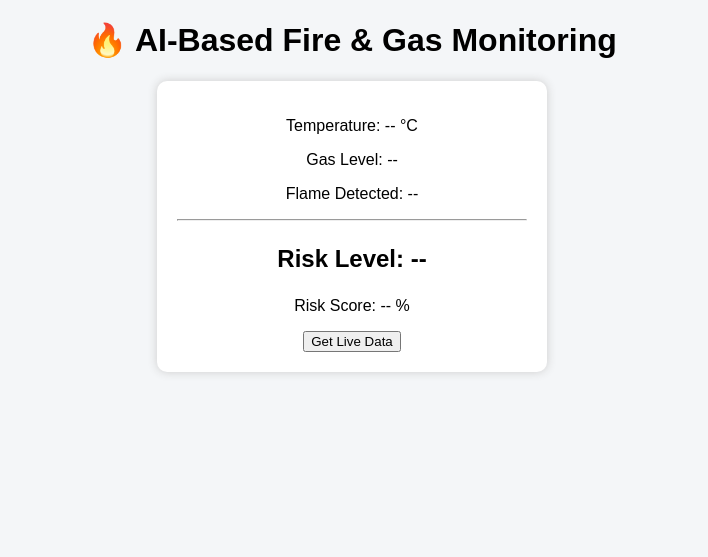
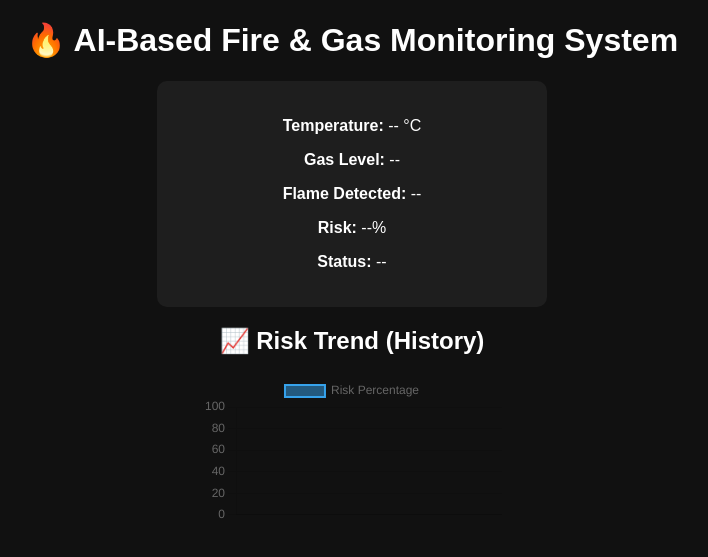
Before and after one commit to fkrbfkhbhbwrjrjre/ai-fire-gas-monitoring, a Flask app: page / in a window 1280 px wide. Shown: the top 557 px of the page, without its empty margins (288-996 px from the left). Run offline with Flask 3, Linux system fonts and the light colour scheme.

Commit message:
Update index.html

```diff
--- a/templates/index.html
+++ b/templates/index.html
@@ -1,57 +1,91 @@
 <!DOCTYPE html>
 <html>
 <head>
-    <title>AI Fire & Gas Monitoring Dashboard</title>
+    <title>AI Fire & Gas Monitoring</title>
+    <script src="https://cdn.jsdelivr.net/npm/chart.js"></script>
     <style>
         body {
-            font-family: Arial;
-            background: #f4f6f8;
+            font-family: Arial, sans-serif;
+            background: #111;
+            color: white;
             text-align: center;
         }
         .card {
-            background: white;
+            background: #1e1e1e;
+            padding: 20px;
+            margin: 20px auto;
             width: 350px;
+            border-radius: 10px;
+        }
+        canvas {
+            max-width: 600px;
             margin: auto;
-            padding: 20px;
-            border-radius: 10px;
-            box-shadow: 0px 0px 10px #ccc;
-        }
-        .risk {
-            font-size: 24px;
-            font-weight: bold;
         }
     </style>
 </head>
+
 <body>
+    <h1>🔥 AI-Based Fire & Gas Monitoring System</h1>
 
-<h1>🔥 AI-Based Fire & Gas Monitoring</h1>
+    <div class="card">
+        <p><b>Temperature:</b> <span id="temp">--</span> °C</p>
+        <p><b>Gas Level:</b> <span id="gas">--</span></p>
+        <p><b>Flame Detected:</b> <span id="flame">--</span></p>
+        <p><b>Risk:</b> <span id="risk">--</span>%</p>
+        <p><b>Status:</b> <span id="level">--</span></p>
+    </div>
 
-<div class="card">
-    <p>Temperature: <span id="temp">--</span> °C</p>
-    <p>Gas Level: <span id="gas">--</span></p>
-    <p>Flame Detected: <span id="flame">--</span></p>
+    <h2>📈 Risk Trend (History)</h2>
+    <canvas id="riskChart"></canvas>
 
-    <hr>
+    <script>
+        const ctx = document.getElementById('riskChart').getContext('2d');
 
-    <p class="risk">Risk Level: <span id="level">--</span></p>
-    <p>Risk Score: <span id="risk">--</span> %</p>
+        const riskChart = new Chart(ctx, {
+            type: 'line',
+            data: {
+                labels: [],
+                datasets: [{
+                    label: 'Risk Percentage',
+                    data: [],
+                    borderWidth: 2,
+                    tension: 0.3
+                }]
+            },
+            options: {
+                scales: {
+                    y: {
+                        min: 0,
+                        max: 100
+                    }
+                }
+            }
+        });
 
-    <button onclick="getData()">Get Live Data</button>
-</div>
+        async function updateData() {
+            const res = await fetch('/demo');
+            const data = await res.json();
 
-<script>
-function getData() {
-    fetch("/demo")
-        .then(response => response.json())
-        .then(data => {
-            document.getElementById("temp").innerText = data.temperature;
-            document.getElementById("gas").innerText = data.gas;
-            document.getElementById("flame").innerText = data.flame ? "YES" : "NO";
-            document.getElementById("level").innerText = data.risk_level;
-            document.getElementById("risk").innerText = data.risk_percentage;
-        });
-}
-</script>
+            document.getElementById('temp').innerText = data.temperature;
+            document.getElementById('gas').innerText = data.gas;
+            document.getElementById('flame').innerText = data.flame === 1 ? "YES" : "NO";
+            document.getElementById('risk').innerText = data.risk_percentage;
+            document.getElementById('level').innerText = data.risk_level;
+        }
 
+        async function updateGraph() {
+            const res = await fetch('/risk-history');
+            const history = await res.json();
+
+            riskChart.data.labels = history.map((_, i) => i + 1);
+            riskChart.data.datasets[0].data = history;
+            riskChart.update();
+        }
+
+        setInterval(() => {
+            updateData();
+            updateGraph();
+        }, 2000);
+    </script>
 </body>
 </html>
```
